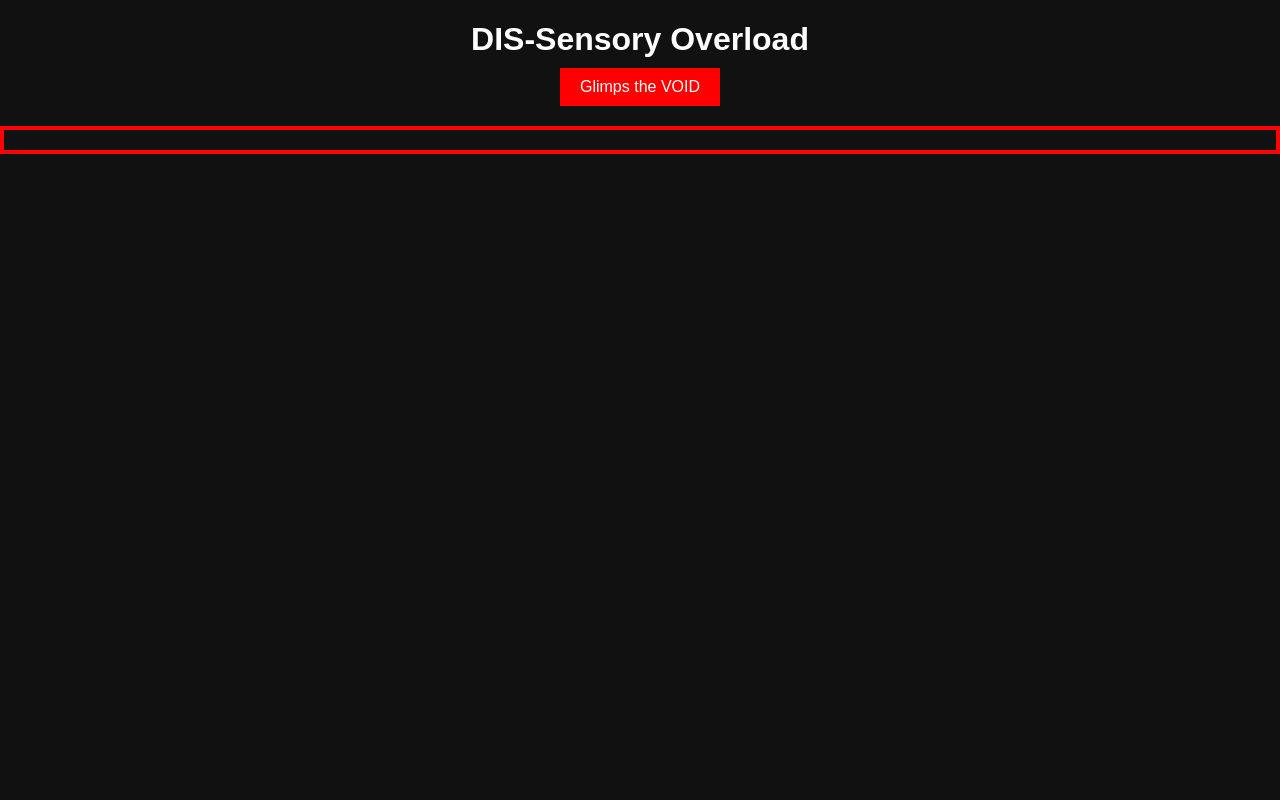
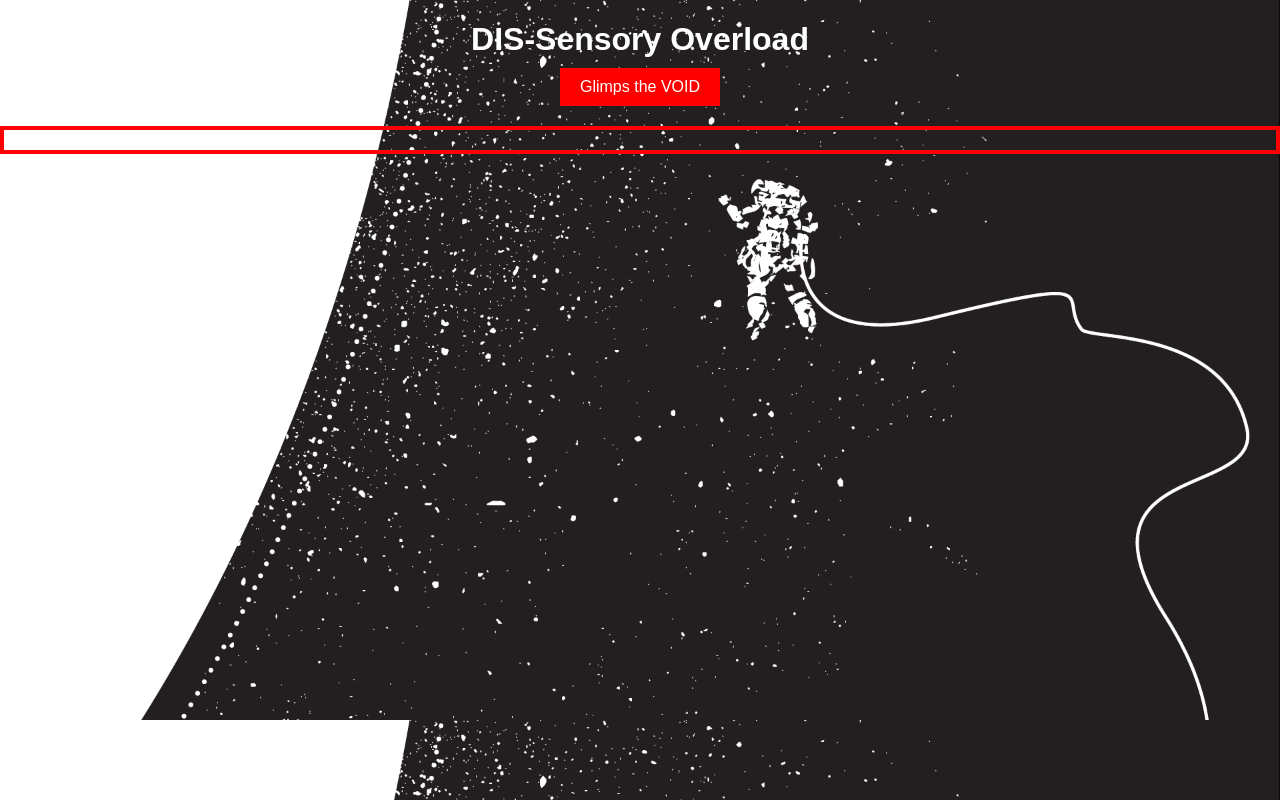
Before and after one commit to NightMareMX/DiS_Generator, a plain HTML site: page generator.html in a window 1280 px wide. Drawn offline with Linux system fonts and the light colour scheme.

Commit message:
Update generator.html

```diff
--- a/generator.html
+++ b/generator.html
@@ -7,11 +7,12 @@
   <style>
     body {
       font-family: Arial, sans-serif;
-      text-align: center;
-      background-color: #111;
-      color: white;
-      margin: 0;
-      padding: 0;
+    text-align: center;
+    color: white;
+    margin: 0;
+    padding: 0;
+    background-image: url('Astro.png');
+    background-size: cover;
     }
     h1, h2 {
       margin-bottom: 10px;
```
